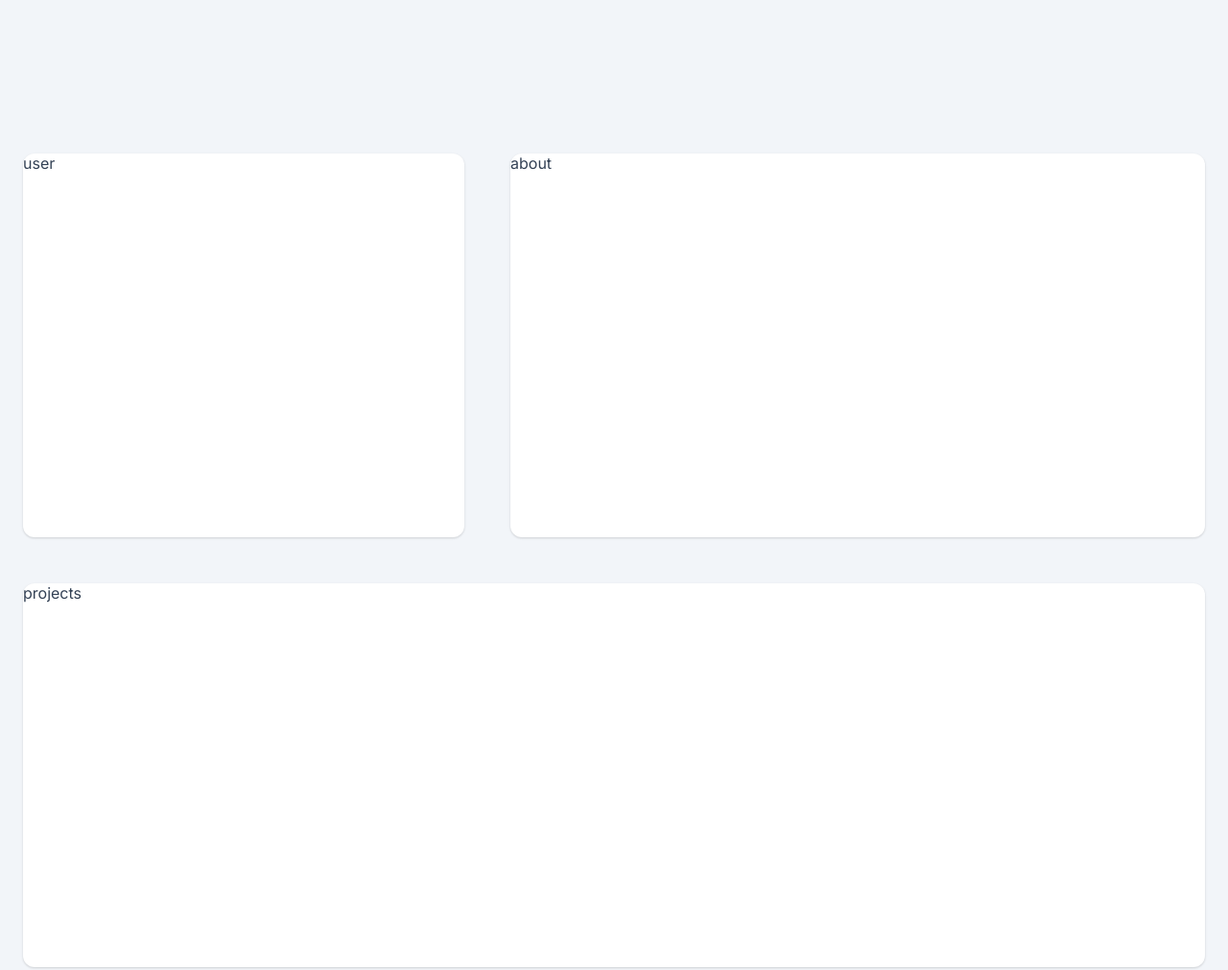
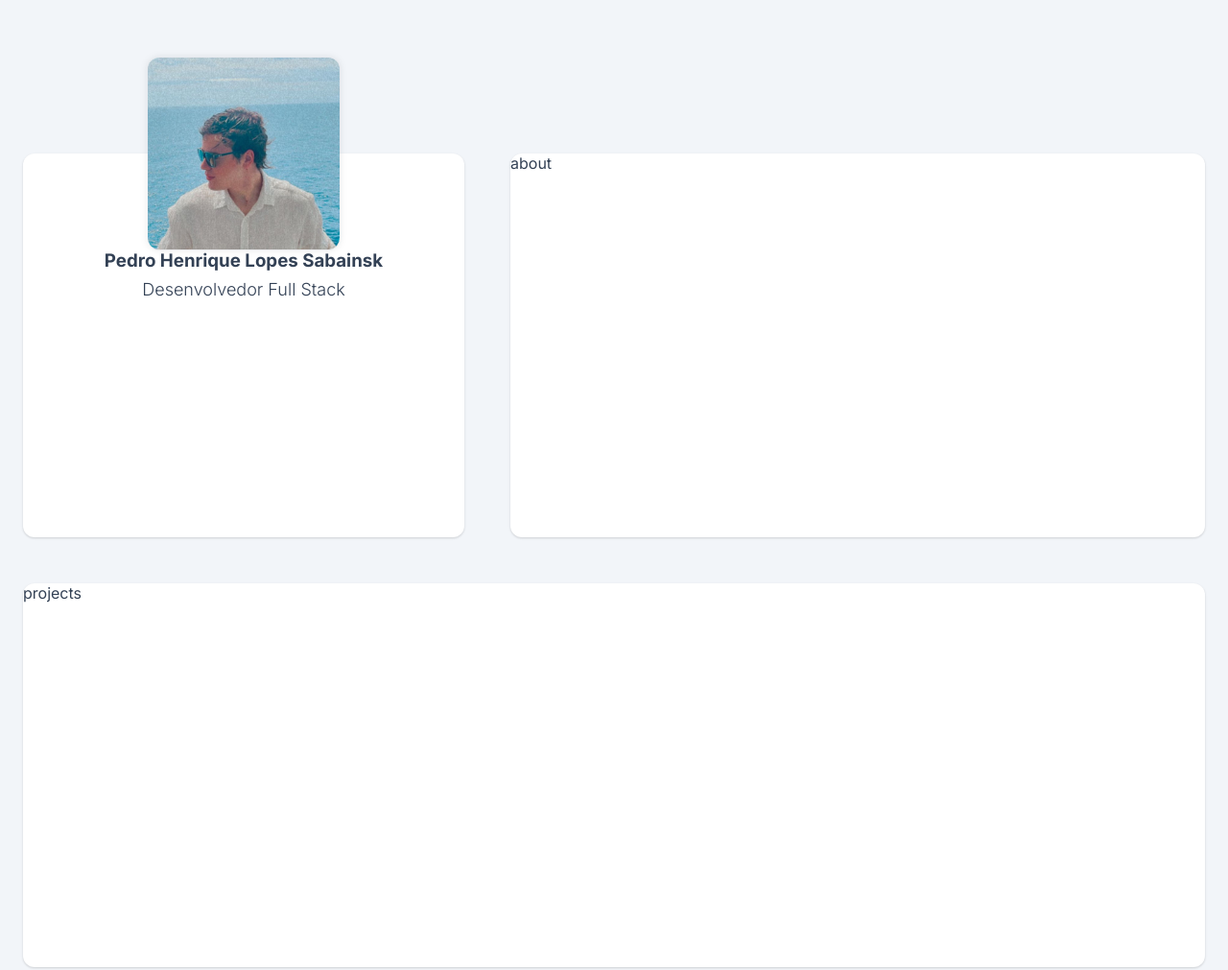
Before and after one commit to Pedr0Sabainsk/portfolio, a plain HTML site: page index.html in a window 1280 px wide. Shown: the whole page at 96% size. Drawn offline with Linux system fonts and the light colour scheme.

Commit message:
adicionando informações a seção do usuario

```diff
--- a/index.html
+++ b/index.html
@@ -14,7 +14,17 @@
 <body>
     <div class="app">
 
-        <section class="card">user</section>
+        <section class="user card">
+            <picture><img src="./assets/IMG1.jpg" alt=""></picture>
+
+            <div class="user__content">
+                <h3>Pedro Henrique Lopes Sabainsk</h3>
+
+                <p>Desenvolvedor Full Stack</p>
+
+            </div>
+
+        </section>
 
         <section class="card">about</section>
 
--- a/styles/global.css
+++ b/styles/global.css
@@ -1,3 +1,5 @@
+@import url('./user.css');
+
 *{
     margin: 0;
     padding: 0;
--- /dev/null
+++ b/styles/user.css
@@ -0,0 +1,38 @@
+.user{
+    padding:0 40px 40px;
+    display: flex;
+    flex-direction: column;
+    align-items: center;
+    row-gap: 12pz;
+
+}
+
+.user picture{
+    width: 200px;
+    height: 200px;
+    border-radius: 12px;
+    box-shadow: var(--shadow-image);
+    margin-top: -100px;
+}
+
+.user picture img{
+    width: 100%;
+    height: 100%;
+    object-fit: cover;
+    border-radius: 12px;
+}
+
+.user__content{
+    display: flex;
+    flex-direction: column;
+    align-items: center;
+    row-gap: 8px;
+
+}
+.user__content h1{
+    font-size: 32px;
+}
+.user__content p{
+    font-size: 18px;
+    font-weight: 300;
+}
```
Also changed, not shown: assets/IMG1.jpg (added).
